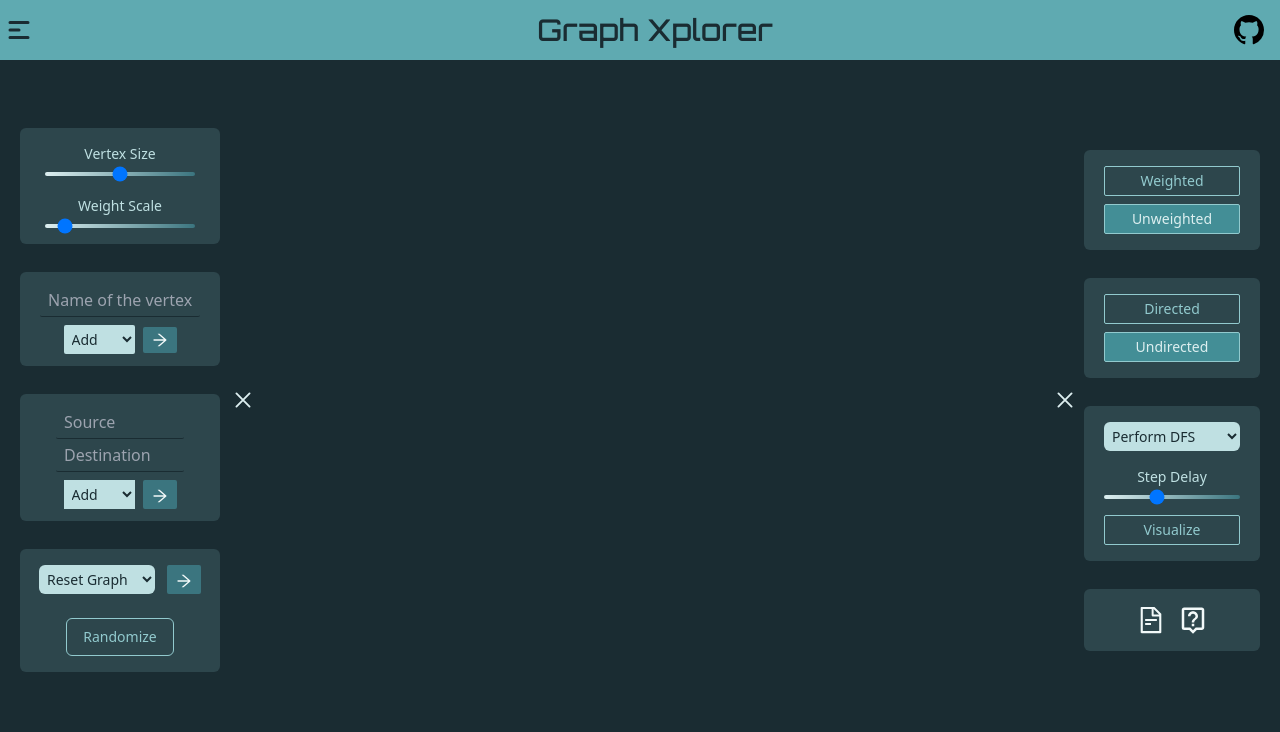
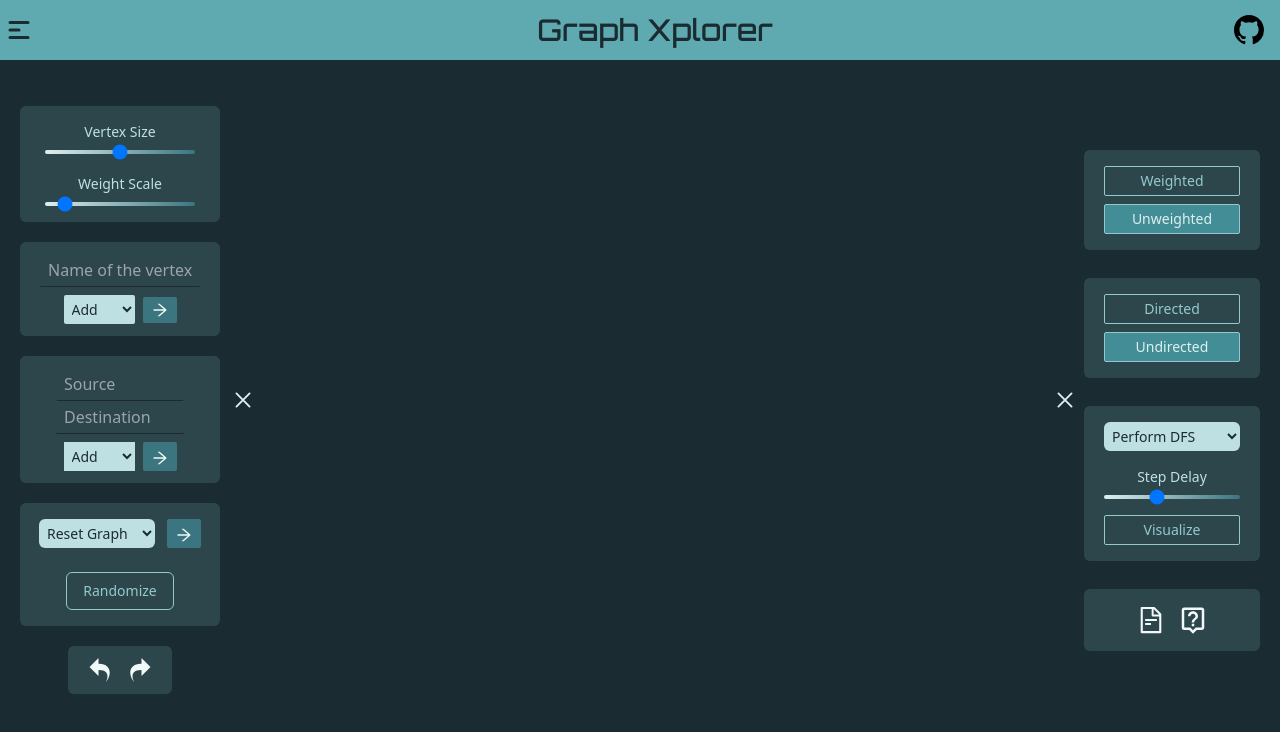
Before and after one commit to iamattri0001/graph-xplorer, a React (Vite) app: page / in a window 1280 px wide. Shown: the top 732 px of the page. Built offline with nearby package versions, Linux system fonts and the light colour scheme; some icons are missing.

Commit message:
add undo feature

```diff
--- a/src/Components/Home.jsx
+++ b/src/Components/Home.jsx
@@ -5,8 +5,11 @@ import Navbar from './UI/Navbar';
 import Graph from './Graph';
 import LeftMenu from './UI/LeftMenu';
 
+const MemoizedRightMenu = React.memo(RightMenu);
+const MemoizedGraph = React.memo(Graph);
+const MemoizedLeftMenu = React.memo(LeftMenu);
+
 const Home = ({ showMessage }) => {
-
     const [nodes, setNodes] = useState({});
     const [edges, setEdges] = useState([]);
 
@@ -17,6 +20,8 @@ const Home = ({ showMessage }) => {
 
     const [weightFactor, setWeightFactor] = useState(1);
 
+    const [history, setHistory] = useState([]);
+
     useEffect(() => {
         if (localStorage.getItem('graph-working')) {
             const { nodes, edges } = JSON.parse(localStorage.getItem('graph-working'));
@@ -25,19 +30,39 @@ const Home = ({ showMessage }) => {
         }
     }, []);
 
+    const addHistory = (action) => {
+        if (history.length < 20) {
+            setHistory([...history, action]);
+        } else {
+            let newHistory = history;
+            while (newHistory.length > 20) {
+                newHistory.shift();
+            }
+            newHistory.push(action);
+        }
+    }
+
+    const getHistory = () => {
+        if (history.length === 0) {
+            return null;
+        } else {
+            let lastAction = history[history.length - 1];
+            let newHistory = history;
+            newHistory.pop();
+            setHistory(newHistory);
+            return lastAction;
+        }
+    }
+
+    const resetHistory = () => {
+        setHistory([]);
+    }
+
     return (
         <div className='bg-wedgewood-950 min-h-screen relative md:overflow-hidden flex'>
-            <Navbar
-                nodes={nodes}
-                edges={edges}
-                setEdges={setEdges}
-                setNodes={setNodes}
-                showMessage={showMessage}
-                isDirected={isDirected}
-            />
+            <Navbar />
 
-
-            <RightMenu
+            <MemoizedRightMenu
                 setIsDirected={setIsDirected}
                 setIsWeighted={setIsWeighted}
                 isDirected={isDirected}
@@ -49,7 +74,8 @@ const Home = ({ showMessage }) => {
                 showMessage={showMessage}
                 weightFactor={weightFactor}
             />
-            <Graph
+
+            <MemoizedGraph
                 nodes={nodes}
                 edges={edges}
                 setNodes={setNodes}
@@ -60,7 +86,7 @@ const Home = ({ showMessage }) => {
                 weightFactor={weightFactor}
             />
 
-            <LeftMenu
+            <MemoizedLeftMenu
                 nodes={nodes}
                 edges={edges}
                 setEdges={setEdges}
@@ -71,9 +97,12 @@ const Home = ({ showMessage }) => {
                 setNodeSize={setNodeSize}
                 weightFactor={weightFactor}
                 setWeightFactor={setWeightFactor}
+                addHistory={addHistory}
+                getHistory={getHistory}
+                resetHistory={resetHistory}
             />
-        </div >
-    )
-}
+        </div>
+    );
+};
 
-export default Home
+export default Home;
--- a/src/Components/UI/LeftMenu.jsx
+++ b/src/Components/UI/LeftMenu.jsx
@@ -2,10 +2,14 @@ import { useState, useEffect, useRef } from 'react'
 import { BsArrowBarRight } from 'react-icons/bs';
 import { IoCloseOutline } from 'react-icons/io5';
 import { AiOutlineArrowRight } from 'react-icons/ai';
+import { ImUndo2, ImRedo2 } from 'react-icons/im'
 
 import nodeActionHandler from '../../utils/handlers/nodeActionHandler';
 import edgeActionHandler from '../../utils/handlers/edgeActionHandler';
 import { resetGraphHandler, randomizeGraphHandler } from '../../utils/handlers/graphHandler';
+
+import { undoActions } from '../../utils/handlers/handleUndo';
+
 import SaveGraph from './SaveGraph';
 import LoadGraph from './LoadGraph';
 import DeleteGraph from './DeleteGraph';
@@ -20,7 +24,11 @@ const LeftMenu = ({
     setNodeSize,
     nodeSize,
     weightFactor,
-    setWeightFactor }) => {
+    setWeightFactor,
+    addHistory,
+    getHistory,
+    resetHistory
+}) => {
 
 
     const [isOpen, setIsOpen] = useState(true);
@@ -50,7 +58,7 @@ const LeftMenu = ({
 
     const handleNodeAction = (event) => {
         event.preventDefault();
-        nodeActionHandler(nodeAction, nodes, setNodes, edges, setEdges, showMessage);
+        nodeActionHandler(nodeAction, nodes, setNodes, edges, setEdges, showMessage, null, addHistory)
     }
 
     const sourceInputRef = useRef(null);
@@ -78,8 +86,10 @@ const LeftMenu = ({
             setIsSaveOpen(true);
         else if (action === 'load')
             setIsLoadOpen(true);
-        else if (action === 'reset')
+        else if (action === 'reset') {
             resetGraphHandler(setNodes, setEdges, showMessage);
+            resetHistory();
+        }
         else if (action === 'delete')
             setIsDeleteOpen(true);
     }
@@ -89,7 +99,7 @@ const LeftMenu = ({
             <div
                 className={`floating-menu absolute h-screen flex items-center justify-center ${isOpen ? `left-5` : `left-[-194px]`} transition-all duration-200 gap-x-2`}>
 
-                <div className=' text-wedgewood-50 flex flex-col items-center justify-center gap-y-7'>
+                <div className=' text-wedgewood-50 flex flex-col items-center justify-center gap-y-5'>
                     <div className='bg-wedgewood-900 w-full py-4 flex flex-col gap-y-5 items-center justify-center rounded-md'>
 
                         <div className='flex flex-col w-full items-center justify-center gap-y-2'>
@@ -202,6 +212,16 @@ const LeftMenu = ({
                             randomizeGraphHandler(nodes, setNodes);
                         }}>Randomize</button>
                     </div>
+
+                    <div className='flex items-center justify-center gap-x-4 bg-wedgewood-900 w-fit px-5 py-3 rounded-md'>
+                        <button title='undo' className='text-2xl text-wedgewood-50' onClick={() => undoActions(nodes, setNodes, edges, setEdges, getHistory)}>
+                            <ImUndo2 />
+                        </button>
+
+                        <button title='redo' className='text-2xl text-wedgewood-50'>
+                            <ImRedo2 />
+                        </button>
+                    </div>
                 </div>
                 <div className='text-wedgewood-100 text-3xl cursor-pointer menu-switch'>
                     {isOpen ? (
@@ -228,6 +248,7 @@ const LeftMenu = ({
                 isLoadOpen={isLoadOpen}
                 showMessage={showMessage}
                 allGraphs={allGraphs}
+                resetHistory={resetHistory}
             />}
 
             {isDeleteOpen && <DeleteGraph
--- a/src/Components/UI/LoadGraph.jsx
+++ b/src/Components/UI/LoadGraph.jsx
@@ -4,11 +4,12 @@ import {
     loadGraphHandler
 } from '../../utils/handlers/graphHandler';
 
-const LoadGraph = ({ setIsLoadOpen, isLoadOpen, setEdges, setNodes, allGraphs, showMessage }) => {
+const LoadGraph = ({ setIsLoadOpen, isLoadOpen, setEdges, setNodes, allGraphs, showMessage, resetHistory }) => {
     return (
         <Modal openCloseHandler={setIsLoadOpen} openOrClose={isLoadOpen}>
             <form className='bg-wedgewood-500 w-[16rem] h-[6rem] rounded-md flex items-center justify-center gap-x-2' onSubmit={(ev) => {
                 ev.preventDefault();
+                resetHistory();
                 loadGraphHandler(setNodes, setEdges, document.getElementById('selected-name').value, allGraphs);
 
                 showMessage('Graph Loaded!', 'success');
--- /dev/null
+++ b/src/utils/handlers/handleUndo.js
@@ -0,0 +1,39 @@
+export const undoActions = (nodes, setNodes, edges, setEdges, getHistory) => {
+    const history = getHistory();
+    if (!history) {
+        return;
+    }
+
+    history.forEach(action => {
+        if (action[0] === 'add') {
+            if (action[1] === 'node') {
+                let newNodes = nodes;
+                delete newNodes[action[2].name];
+                setNodes(prevState => {
+                    const newNodes = { ...prevState };
+                    delete newNodes[action[2].name];
+                    return newNodes;
+                });
+
+            } else {
+                setEdges(prevState => {
+                    let newEdges = prevState.filter(edge => edge != action[2]);
+                    return newEdges;
+                });
+            }
+        } else {
+            if (action[1] === 'node') {
+                setNodes(prevState => ({
+                    ...prevState,
+                    [action[2].name]: action[2]
+                }));
+            } else {
+                setEdges(prevState => {
+                    let newEdges = prevState;
+                    newEdges.push(action[2]);
+                    return newEdges;
+                });
+            }
+        }
+    });
+}
--- a/src/utils/handlers/nodeActionHandler.js
+++ b/src/utils/handlers/nodeActionHandler.js
@@ -2,7 +2,7 @@ function getRandomInt(min, max) {
     return Math.floor(Math.random() * (max - min)) + min;
 }
 
-const nodeActionHandler = (nodeAction, nodes, setNodes, edges, setEdges, showMessage, givenName) => {
+const nodeActionHandler = (nodeAction, nodes, setNodes, edges, setEdges, showMessage, givenName, addHistory) => {
     let name;
     if (givenName) {
         name = givenName;
@@ -19,10 +19,12 @@ const nodeActionHandler = (nodeAction, nodes, setNodes, edges, setEdges, showMes
             [name]: node
         }));
 
+        addHistory([['add', 'node', node]]);
         return true;
     } else {
         name = document.getElementById('node-name').value;
     }
+
     if (name === '')
         return;
     if (nodeAction === 'Add') {
@@ -40,6 +42,7 @@ const nodeActionHandler = (nodeAction, nodes, setNodes, edges, setEdges, showMes
             y: getRandomInt(paddingY, window.innerHeight - paddingY)
         }
 
+        addHistory([['add', 'node', node]]);
         setNodes(prevState => ({
             ...prevState,
             [name]: node
@@ -52,6 +55,9 @@ const nodeActionHandler = (nodeAction, nodes, setNodes, edges, setEdges, showMes
             return;
         }
 
+        document.getElementById('node-name').value = '';
+        let history = [['delete', 'node', nodes[name]]];
+
         const newNodes = { ...nodes };
         delete newNodes[name];
 
@@ -59,9 +65,13 @@ const nodeActionHandler = (nodeAction, nodes, setNodes, edges, setEdges, showMes
         edges.forEach(edge => {
             if (edge.from !== name && edge.to !== name) {
                 newEdges.push(edge);
+            } else {
+                history.push(['delete', 'edge', edge]);
             }
         });
-        document.getElementById('node-name').value = '';
+
+        addHistory(history);
+
         setNodes(newNodes);
         setEdges(newEdges);
         showMessage("Deleted vertex '" + name + "' from graph", 'success');
```
Also changed, not shown: src/Components/UI/RightMenu.jsx (line endings or trailing spaces).
